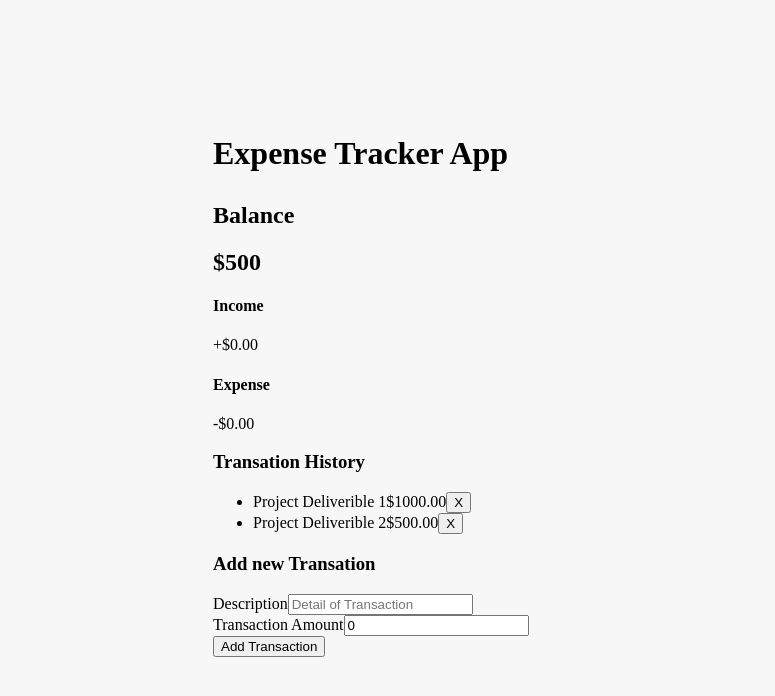
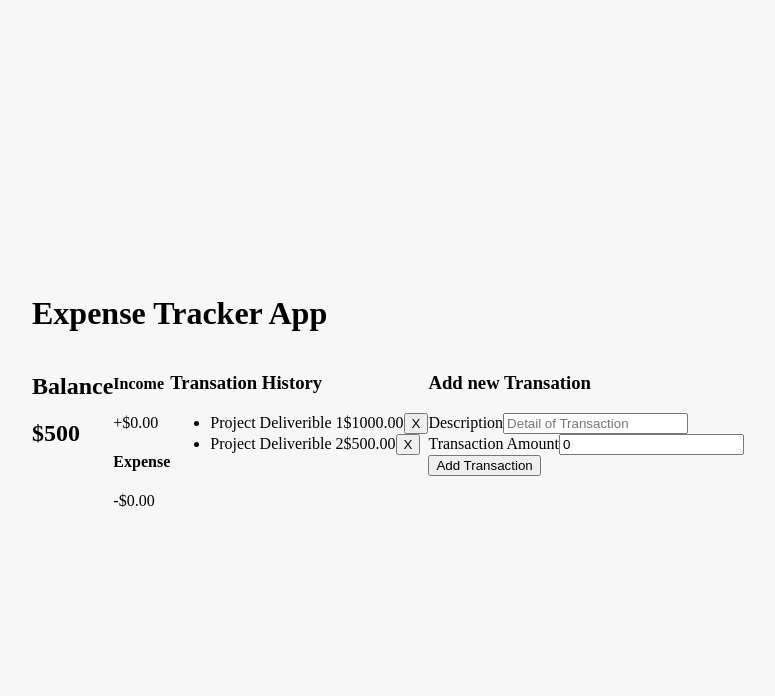
Before and after one commit to abdulwaqar844/Expense-Tracker-App, a React (Create React App) app: page / in a window 1280 px wide. Shown: the top 696 px of the page, without its empty margins (252-1027 px from the left). Built offline with nearby package versions, Linux system fonts and the light colour scheme.

Commit message:
Update App.css

```diff
--- a/src/App.css
+++ b/src/App.css
@@ -18,7 +18,7 @@ body{
     font-family: "lato" sans-serif;
 }
 .container{
-    margin: 30px auto;
-    width: 350px;
+    display : flex;
+    justify-content : space-between;
 
 }
```
